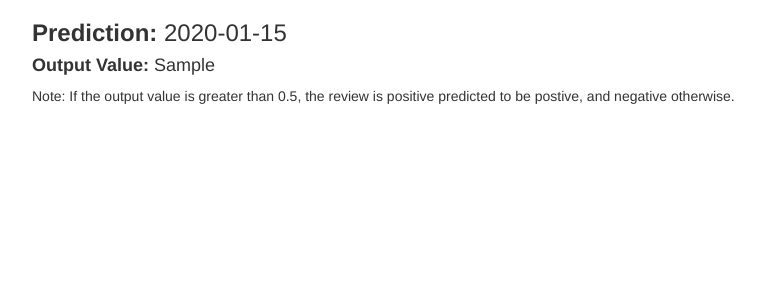
After one commit to rcgreen99/imdb-movie-reviews, a FastAPI app: template templates/prediction.html in a window 1280 px wide. The commit adds this page. Shown: the top 300 px of the page, without its empty margins (38-803 px from the left). Run offline with FastAPI, Linux system fonts and the light colour scheme; the template is opened without the code that fills it: most values are stand-ins (such as "Sample title", 1, 10 or a date in 2020); some libraries are stand-ins or nearby versions.

Commit message:
cleaned up prediction output values in preditor.py and display in prediciton.html and app.py

```diff
--- a/TODO.txt
+++ b/TODO.txt
@@ -1,7 +1,3 @@
 #TODO
-- F1, ROC, AUC metrics
-- graphs
 - unit tests
 - dockerize
-- add fast api interface (jinja2 templates)
-- create class for predictions
--- a/src/app.py
+++ b/src/app.py
@@ -16,7 +16,15 @@ def root(request: Request):
     return templates.TemplateResponse("index.html", {"request": request})
 
 
-@app.post("/predict")
-async def predict(review: str = Form()):
-    prediction = predictor.predict(review)
-    return {"prediction": prediction}
+@app.post("/prediction")
+async def predict(request: Request, review: str = Form()):
+    ouput_val, prediction = predictor.predict(review)
+    if prediction:
+        sentiment = "Positive"
+    else:
+        sentiment = "Negative"
+
+    return templates.TemplateResponse(
+        "prediction.html",
+        {"request": request, "sentiment": sentiment, "output_val": ouput_val},
+    )
--- a/templates/index.html
+++ b/templates/index.html
@@ -16,7 +16,7 @@
     </div>
 
     <div class="container">
-        <form action="/predict" method="POST">
+        <form action="/prediction" method="POST">
             <div class="form-group">
                 <label for="review">Enter a movie review</label>
                 <textarea class="form-control" id="review" name="review" rows="3"></textarea>
--- /dev/null
+++ b/templates/prediction.html
@@ -0,0 +1,28 @@
+<!DOCTYPE html>
+<html lang="en">
+
+<head>
+    <meta charset="utf-8">
+    <link rel="stylesheet" href="https://maxcdn.bootstrapcdn.com/bootstrap/3.3.7/css/bootstrap.min.css">
+    <link rel="stylesheet" href="https://maxcdn.bootstrapcdn.com/bootstrap/3.3.7/css/bootstrap-theme.min.css">
+    <script src="https://maxcdn.bootstrapcdn.com/bootstrap/3.3.7/js/bootstrap.min.js"></script>
+</head>
+
+<body>
+    <div class="container">
+        <h3>
+            <b>Prediction: </b> {{ sentiment }}
+        </h3>
+        <h4>
+            <b>Output Value: </b>{{ output_val }}
+        </h4>
+        <p>
+            Note: If the output value is greater than 0.5, the review is positive predicted to be postive, and negative
+            otherwise.
+        </p>
+
+    </div>
+
+
+
+</html>
```
Also changed, not shown: src/predictor.py (+6 -4 lines).
